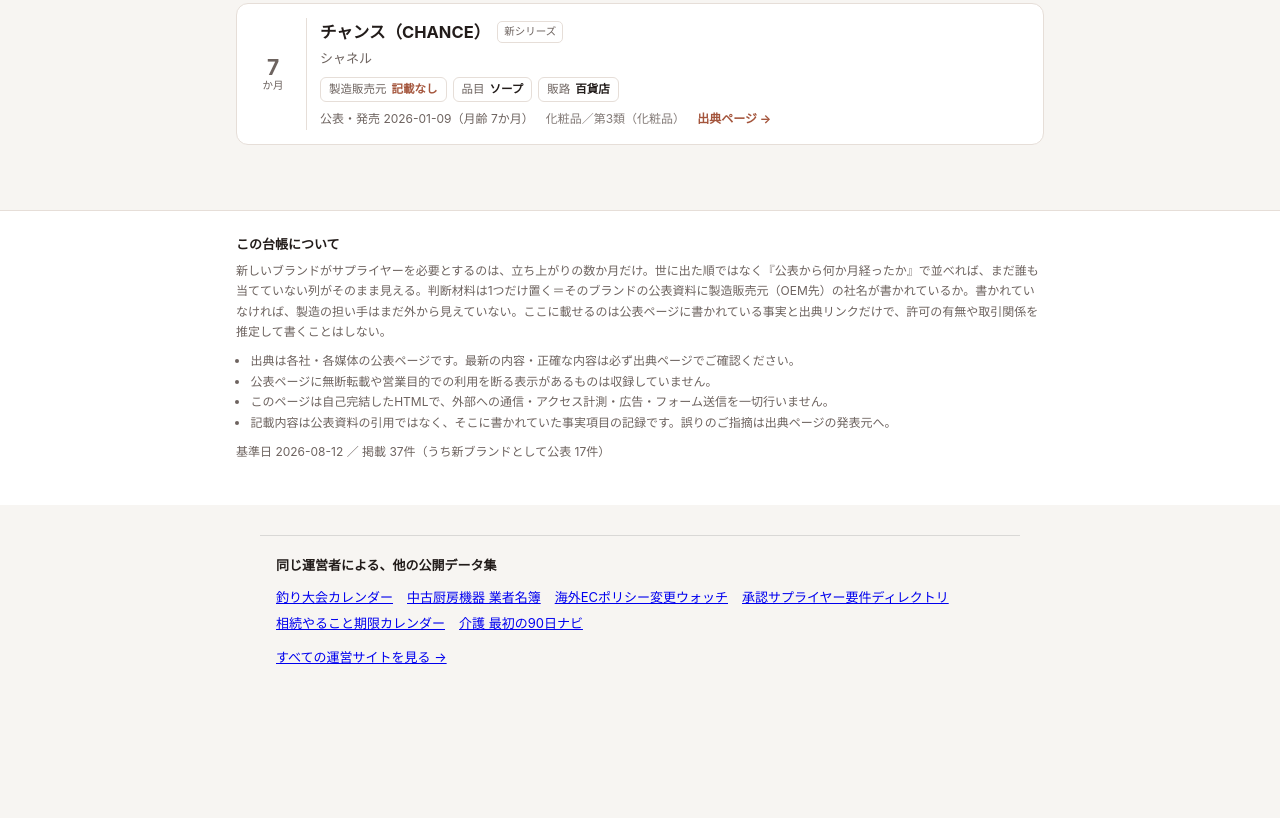
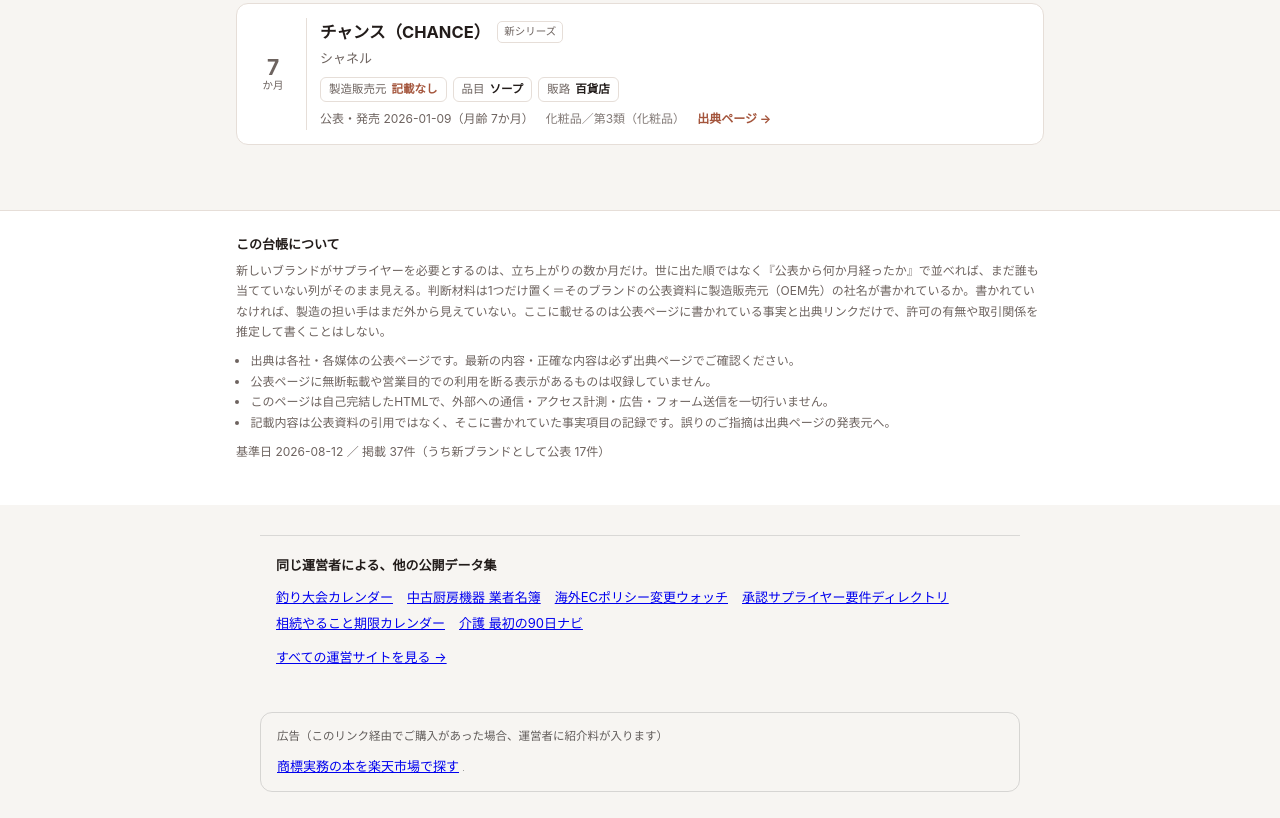
Before and after one commit to Jun-Ikeda-Jun/new-brand-trademark-watch, a plain HTML site: page index.html in a window 1280 px wide. Shown: the part 6547-7365 px from the top of the page. Before the commit the page ends 7243 px from the top, so only its background shows below. Drawn offline with Linux system fonts and the light colour scheme.

Commit message:
publish: 2026-08-15

```diff
--- a/index.html
+++ b/index.html
@@ -478,4 +478,10 @@ footer p{margin:0 0 9px}footer ul{margin:0 0 9px;padding-left:1.2em}
   <a href="https://jun-ikeda-jun.github.io/tsuri-taikai-calendar/" style="margin-right:14px;white-space:nowrap">釣り大会カレンダー</a><a href="https://jun-ikeda-jun.github.io/used-kitchen-equipment-dealers/" style="margin-right:14px;white-space:nowrap">中古厨房機器 業者名簿</a><a href="https://jun-ikeda-jun.github.io/overseas-ec-policy-watch/" style="margin-right:14px;white-space:nowrap">海外ECポリシー変更ウォッチ</a><a href="https://jun-ikeda-jun.github.io/supplier-qualification-directory/" style="margin-right:14px;white-space:nowrap">承認サプライヤー要件ディレクトリ</a><a href="https://jun-ikeda-jun.github.io/sozoku-kigen-calendar/" style="margin-right:14px;white-space:nowrap">相続やること期限カレンダー</a><a href="https://jun-ikeda-jun.github.io/kaigo-90days-navi/" style="margin-right:14px;white-space:nowrap">介護 最初の90日ナビ</a>
   <div style="margin-top:8px"><a href="https://jun-ikeda-jun.github.io/">すべての運営サイトを見る →</a></div>
 </nav>
+
+<aside class="ad-block" style="max-width:760px;margin:26px auto;padding:14px 16px;border:1px solid rgba(128,128,128,.28);border-radius:12px;font-size:13px;line-height:1.7">
+  <div style="opacity:.7;font-size:11.5px;margin-bottom:8px">広告（このリンク経由でご購入があった場合、運営者に紹介料が入ります）</div>
+  <div><a href="https://rpx.a8.net/svt/ejp?a8mat=4B8BWT+F2ZCHE+2HOM+BW8O1&rakuten=y&a8ejpredirect=http%3A%2F%2Fhb.afl.rakuten.co.jp%2Fhgc%2F0ea62065.34400275.0ea62066.204f04c0%2Fa26072939408_4B8BWT_F2ZCHE_2HOM_BW8O1%3Fpc%3Dhttps%253A%252F%252Fsearch.rakuten.co.jp%252Fsearch%252Fmall%252F%2525E5%252595%252586%2525E6%2525A8%252599%252B%2525E5%2525AE%25259F%2525E5%25258B%252599%252B%2525E6%25259B%2525B8%2525E7%2525B1%25258D%252F%26m%3Dhttps%253A%252F%252Fsearch.rakuten.co.jp%252Fsearch%252Fmall%252F%2525E5%252595%252586%2525E6%2525A8%252599%252B%2525E5%2525AE%25259F%2525E5%25258B%252599%252B%2525E6%25259B%2525B8%2525E7%2525B1%25258D%252F" rel="nofollow">商標実務の本を楽天市場で探す</a>
+<img border="0" width="1" height="1" src="https://www19.a8.net/0.gif?a8mat=4B8BWT+F2ZCHE+2HOM+BW8O1" alt=""></div>
+</aside>
 </body></html>
```
